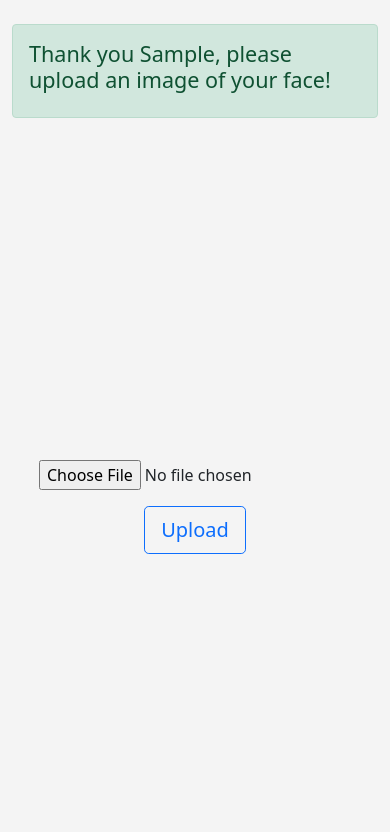
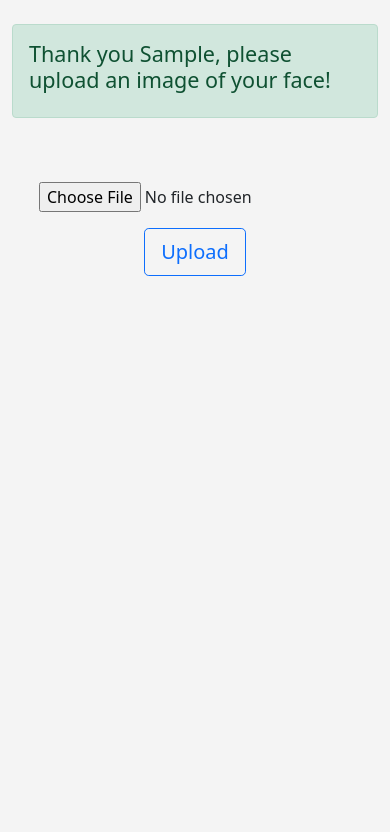
Before and after one commit to Ugo5738/Attendance, a Flask app: page /upload/1 in a window 390 px wide. Shown: the part 56-888 px from the top of the page. After the commit the page ends 332 px from the top, so only its background shows below. Run offline with Flask 2, Linux system fonts and the light colour scheme; tables that the repository leaves empty hold one stand-in row (values such as "Sample post").

Commit message:
mobile check

```diff
--- a/app.py
+++ b/app.py
@@ -475,16 +475,6 @@ def admin_register():
     return render_template('admin_register.html', admin_form=admin_form)
 
 
-@app.route('/test', methods=['GET', 'POST'])
-def test():
-    member_form = RegisterForm()
-    if request.method == 'POST':
-        if member_form.validate_on_submit():
-            return render_template("home.html")
-        return render_template("registered.html")
-    return render_template("register.html", member_form=member_form)
-
-
 @app.route('/device', methods=['GET', 'POST'])
 def device():
     return render_template('device.html')
@@ -593,7 +583,6 @@ def login():
             if check_password_hash(admin_username.password_hash, password):
                 login_user(admin_username)
                 flash("Login Successful")
-                # return redirect(url_for('dashboard'))
                 return render_template("dashboard")
             else:
                 flash("Wrong Password, Try Again")
--- a/templates/upload.html
+++ b/templates/upload.html
@@ -6,12 +6,8 @@
     </div>
     <br>
     <br>
-<div class="home_container">
-    <div class="content">
-        <form class="upload-form" method="post" enctype = "multipart/form-data">
+    <form class="upload-form" method="post" style="text-align:center" enctype = "multipart/form-data">
         <p><input type="file" name="file"></p>
         <button type="submit" name="submit" class="btn btn-outline-primary btn-lg">Upload</button>
     </form>
-    </div>
-</div>
 {% endblock %}
```
Lines whose indentation alone changed are shown as unchanged.
